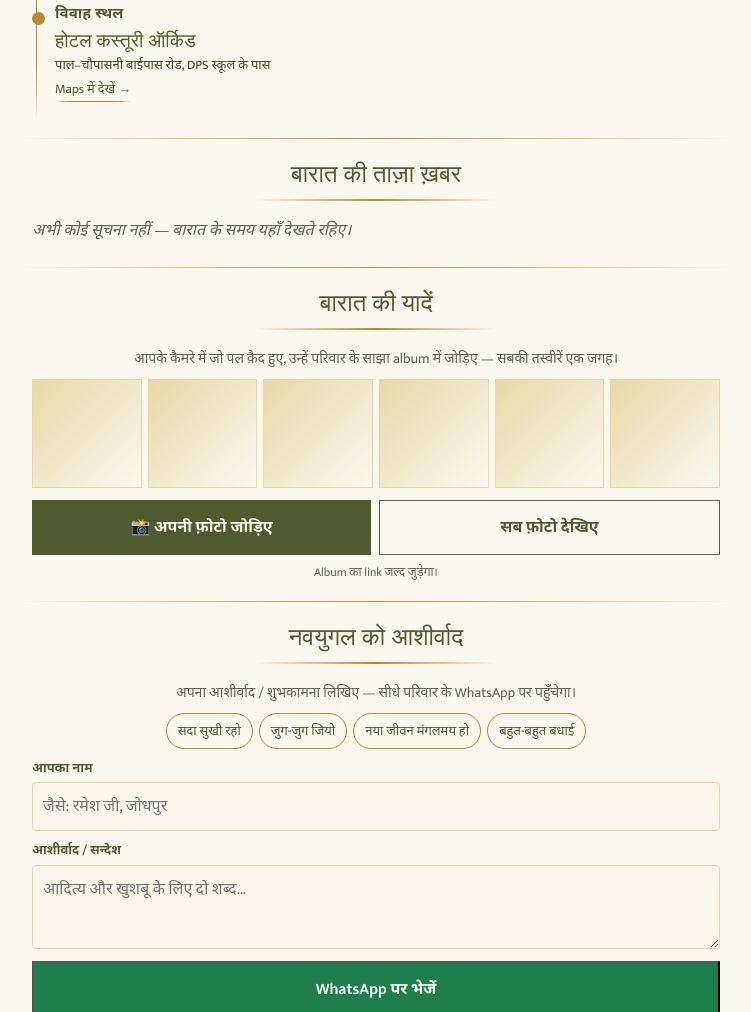
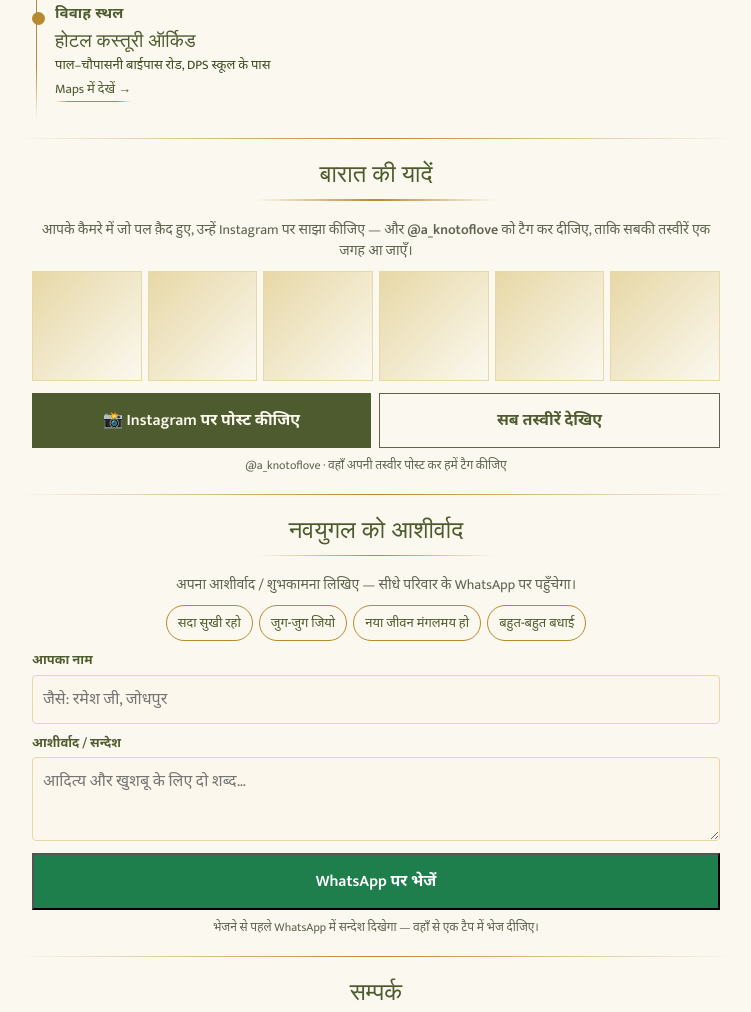
Before and after one commit to shivaam1000/ADITYA-KA-SHUBH-VIVAH, a plain HTML site: page index.html in a window 1280 px wide. Shown: the part 1788-2800 px from the top of the page, without its empty margins (264-1015 px from the left). Drawn offline with nearby package versions, Linux system fonts and the light colour scheme; no server answers; a web font is replaced by a local one.

Commit message:
Update index.html

```diff
--- a/index.html
+++ b/index.html
@@ -288,14 +288,12 @@ h2{font-family:var(--display);font-weight:400;font-size:20px;color:var(--olive);
 <li><span class="rt">पुनः एकत्रण</span><b>जय भवानी ढाबा (DPS ढाबा)</b><small>पाल रोड, DPS स्कूल के पास</small><a href="https://www.google.com/maps/search/?api=1&query=26.221253721138172,72.97233283694219" target="_blank" rel="noopener">Maps में देखें →</a></li>
 <li><span class="rt">विवाह स्थल</span><b>होटल कस्तूरी ऑर्किड</b><small>पाल–चौपासनी बाईपास रोड, DPS स्कूल के पास</small><a href="https://www.google.com/maps/search/?api=1&query=Hotel+Kasturi+Orchid+Jodhpur&query_place_id=ChIJCZMrGjiJQTkRTpjJPzwzF0k" target="_blank" rel="noopener">Maps में देखें →</a></li>
 </ol></section>
-<section class="sec"><h2 class="ttl">बारात की ताज़ा ख़बर</h2>
-<div id="updates"><p class="empty">अभी कोई सूचना नहीं — बारात के समय यहाँ देखते रहिए।</p></div>
-</section>
+
 <section class="sec album"><h2 class="ttl">बारात की यादें</h2>
-<p class="bsub">आपके कैमरे में जो पल क़ैद हुए, उन्हें परिवार के साझा album में जोड़िए — सबकी तस्वीरें एक जगह।</p>
+<p class="bsub">आपके कैमरे में जो पल क़ैद हुए, उन्हें Instagram पर साझा कीजिए — और <b>@a_knotoflove</b> को टैग कर दीजिए, ताकि सबकी तस्वीरें एक जगह आ जाएँ।</p>
 <div class="albumbox"><div class="thumbs"><i></i><i></i><i></i><i></i><i></i><i></i></div>
-<div class="row"><a class="btn" id="albumAdd" href="#" rel="noopener">📸 अपनी फ़ोटो जोड़िए</a><a class="btn ghost" id="albumSee" href="#" rel="noopener">सब फ़ोटो देखिए</a></div>
-<p class="bnote" id="albumNote">Album का link जल्द जुड़ेगा।</p></div>
+<div class="row"><a class="btn" id="albumAdd" href="#" rel="noopener">📸 Instagram पर पोस्ट कीजिए</a><a class="btn ghost" id="albumSee" href="#" rel="noopener">सब तस्वीरें देखिए</a></div>
+<p class="bnote" id="albumNote">@a_knotoflove · Instagram पर खुलेगा</p></div>
 </section>
 <section class="sec bless"><h2 class="ttl">नवयुगल को आशीर्वाद</h2>
 <p class="bsub">अपना आशीर्वाद / शुभकामना लिखिए — सीधे परिवार के WhatsApp पर पहुँचेगा।</p>
@@ -405,8 +403,8 @@ a.addEventListener('ended',function(){w.classList.remove('on');t.textContent='
 })();
 </script>
 <script>
-(function(){ var ALBUM=''; var a=document.getElementById('albumAdd'),b=document.getElementById('albumSee'),n=document.getElementById('albumNote'); if(!a) return;
-  if(ALBUM){ a.href=ALBUM; b.href=ALBUM; a.target='_blank'; b.target='_blank'; if(n) n.textContent='Google Photos में खुलेगा — वहाँ + दबाकर अपनी फ़ोटो चुनिए।'; }
+(function(){ var ALBUM='https://www.instagram.com/a_knotoflove/'; var a=document.getElementById('albumAdd'),b=document.getElementById('albumSee'),n=document.getElementById('albumNote'); if(!a) return;
+  if(ALBUM){ a.href=ALBUM; b.href=ALBUM; a.target='_blank'; b.target='_blank'; if(n) n.textContent='@a_knotoflove · वहाँ अपनी तस्वीर पोस्ट कर हमें टैग कीजिए'; }
   else { [a,b].forEach(function(x){ x.addEventListener('click',function(e){ e.preventDefault(); if(n) n.textContent='Album का link जल्द जुड़ेगा।'; }); }); }
 })();
 </script>
```
